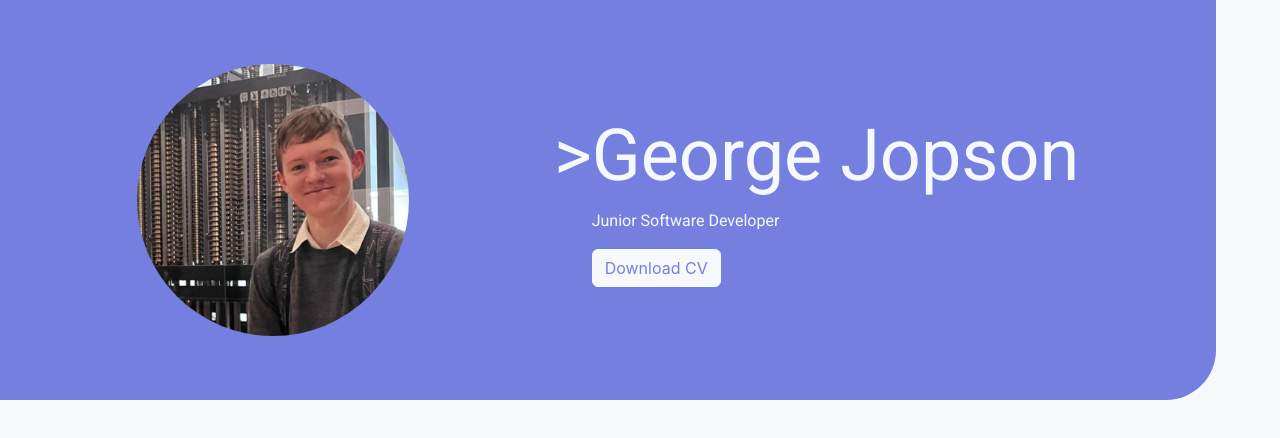
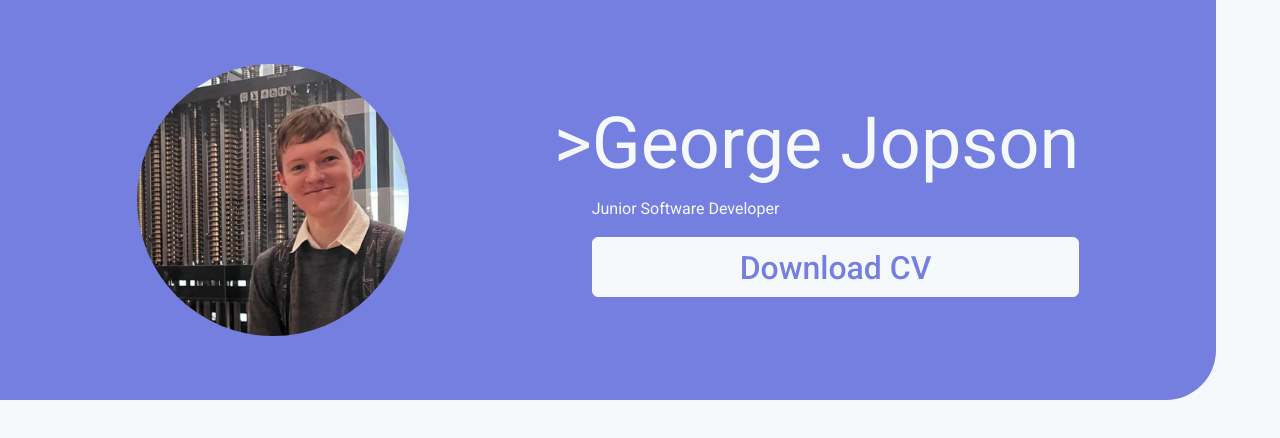
Before and after one commit to GeorgeJopson/GeorgeJopson.github.io, a React (Create React App) app: page / in a window 1280 px wide. In both pictures the pointer is over the button "Download CV". Shown: the top 438 px of the page. Built offline with nearby package versions, Linux system fonts and the light colour scheme.

Commit message:
Add button stylings

```diff
--- a/src/App.css
+++ b/src/App.css
@@ -50,14 +50,17 @@
 .btn-outline-primary{
   color: #f6f9fc;
   border-color: #f6f9fc;
+  width: 100%;
+  height: 30%;
+  font-size: 2em;
 }
 
 .btn-outline-primary:hover,
 .btn-outline-primary:focus,
-.btn-outline-primary:active {
-  background-color: #f6f9fc; /* Change to your desired color */
-  color: #747fe0;
-  border-color: #f6f9fc;     /* Border color to match background */
+.btn-outline-primary:active{
+  background-color: #f6f9fc !important;
+  color: #747fe0 !important;
+  border-color: #f6f9fc !important;
 }
 
 /* Tablet view */
--- a/src/App.js
+++ b/src/App.js
@@ -16,7 +16,7 @@ function Header(){
         <div>
           <h1 className='title robotoRegular'>George Jopson</h1>
           <p className="subtitle robotoRegular"> Junior Software Developer</p>
-          <button type="button" class="btn btn-outline-primary btn-large">Download CV</button>
+          <button type="button" className="btn btn-outline-primary btn-large robotoMedium">Download CV</button>
         </div>
       </div>
     </div>
```
